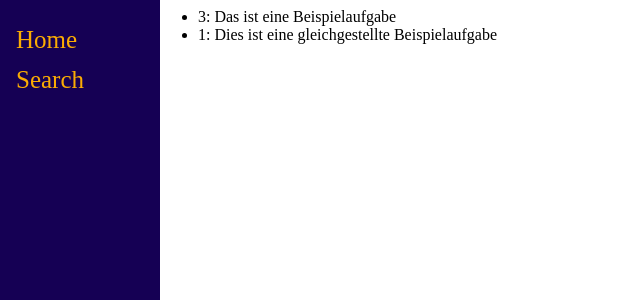
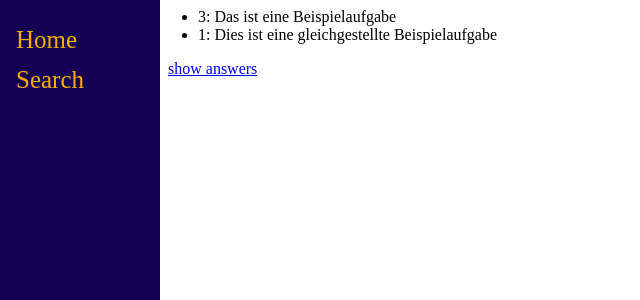
Before and after one commit to Blackstar513/dynamic-exercise-generation, a Django app: page /exgen/1/exercise in a window 1280 px wide. Shown: the top 300 px of the page, without its empty margins (0-640 px from the left). Run offline with Django 3.2, Linux system fonts and the light colour scheme; data comes from the database, SQL or seed files in the repository.

Commit message:
added link to show/hide answers

```diff
--- a/dynexgen/exgen/templates/exgen/exercise_list.html
+++ b/dynexgen/exgen/templates/exgen/exercise_list.html
@@ -4,13 +4,17 @@
 
 {% block content %}
     {% if context.exercise_dependencies %}
-        <ul>
-            {% if context.show_answers %}
-                {% include 'exgen/nested_answer_list.html' with nested_list=context.exercise_dependencies %}
-            {% else %}
+        {% if context.show_answers %}
+            <ul>
+                    {% include 'exgen/nested_answer_list.html' with nested_list=context.exercise_dependencies %}
+            </ul>
+            <a href="{% url 'exgen:bottom_up' context.exercise_id %}">hide answers</a>
+        {% else %}
+            <ul>
                 {% include 'exgen/nested_list.html' with nested_list=context.exercise_dependencies %}
-            {% endif %}
-        </ul>
+            </ul>
+            <a href="{% url 'exgen:answer_bottom_up' context.exercise_id %}">show answers</a>
+        {% endif %}
     {% else %}
         <p>No exercise with this id.</p>
     {% endif %}
```
